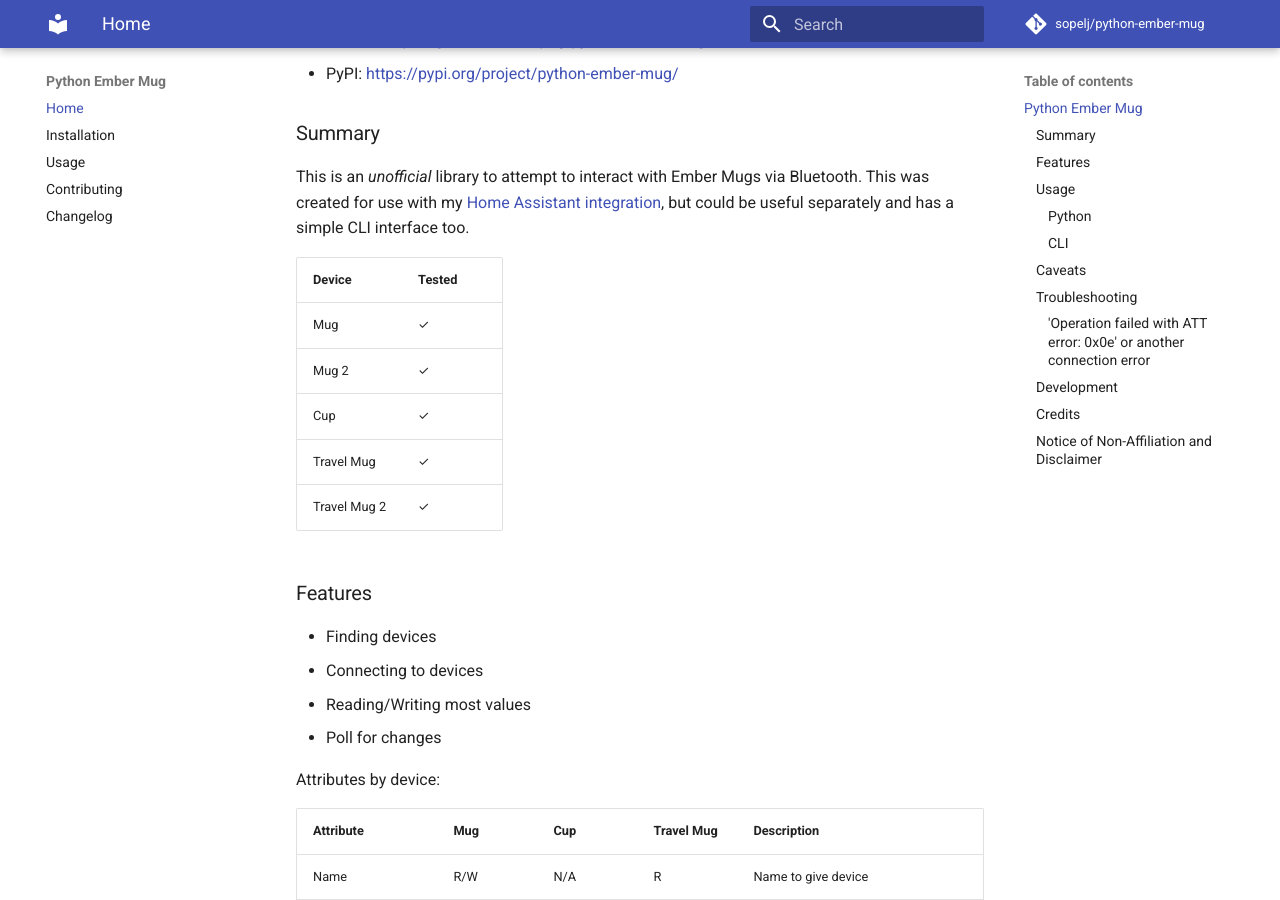
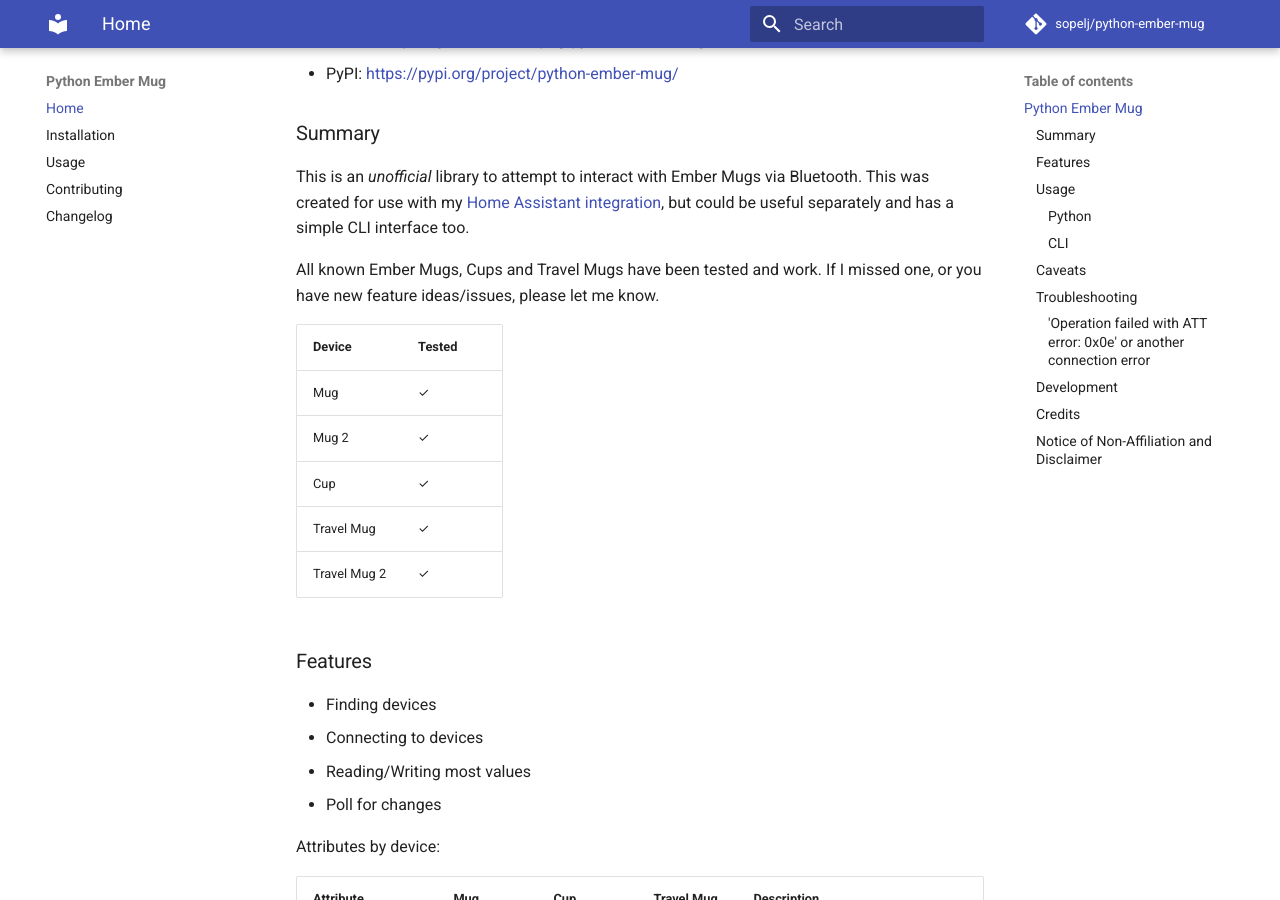
Before and after one commit to sopelj/python-ember-mug, an MkDocs documentation site: the page built from docs/index.md, in a window 1280 px wide and 900 px high, scrolled down 350 px. Built offline with MkDocs 1.6.1 and Material for MkDocs 9.7.7, drawn with Linux system fonts in a browser that asks for light colours; comment, search, counter and statistics services are not loaded.

Commit message:
Update README with comment about supported devices

```diff
--- a/README.md
+++ b/README.md
@@ -20,6 +20,9 @@
 This is an *unofficial* library to attempt to interact with Ember Mugs via Bluetooth.
 This was created for use with my [Home Assistant integration](https://github.com/sopelj/hass-ember-mug-component),
 but could be useful separately and has a simple CLI interface too.
+
+All known Ember Mugs, Cups and Travel Mugs have been tested and work.
+If I missed one, or you have new feature ideas/issues, please let me know.
 
 | Device       | Tested  |
 |--------------|---------|
```
Also changed, not shown: docs/installation.md (+1 -1 lines).
